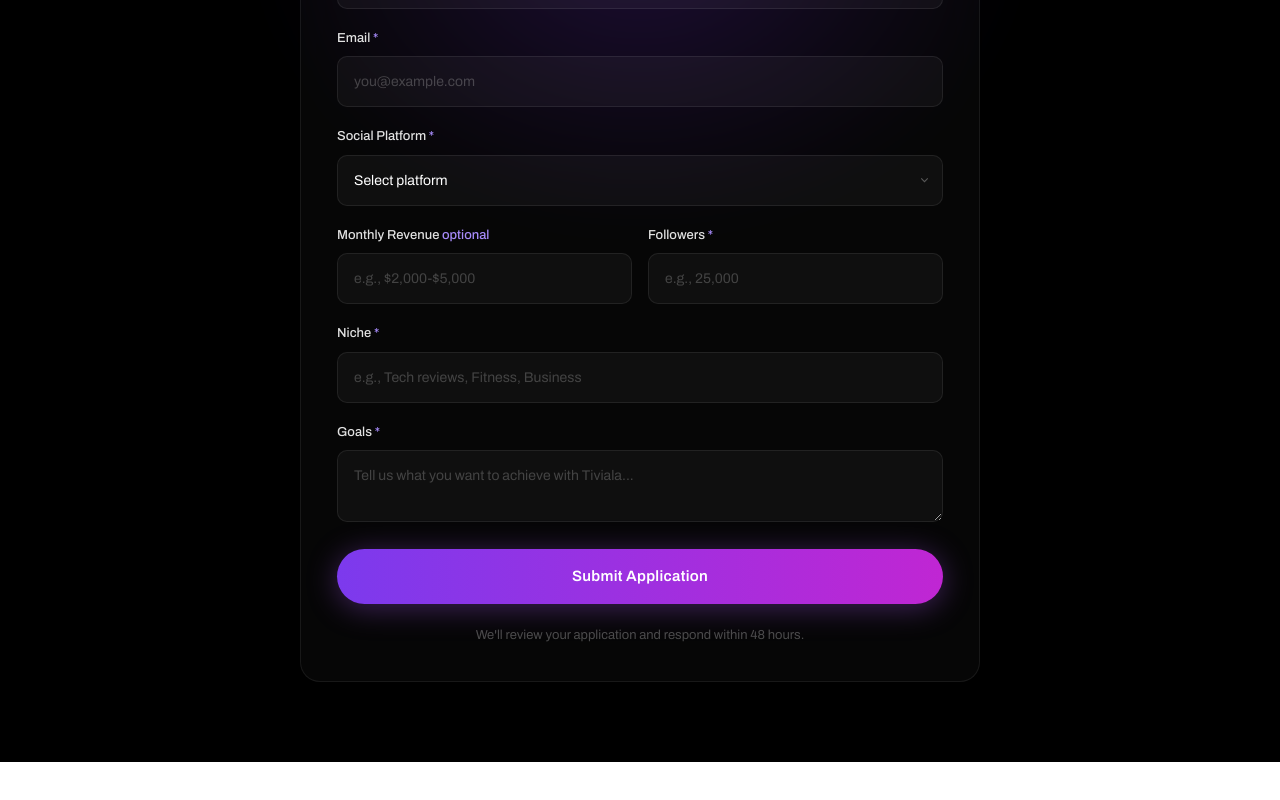
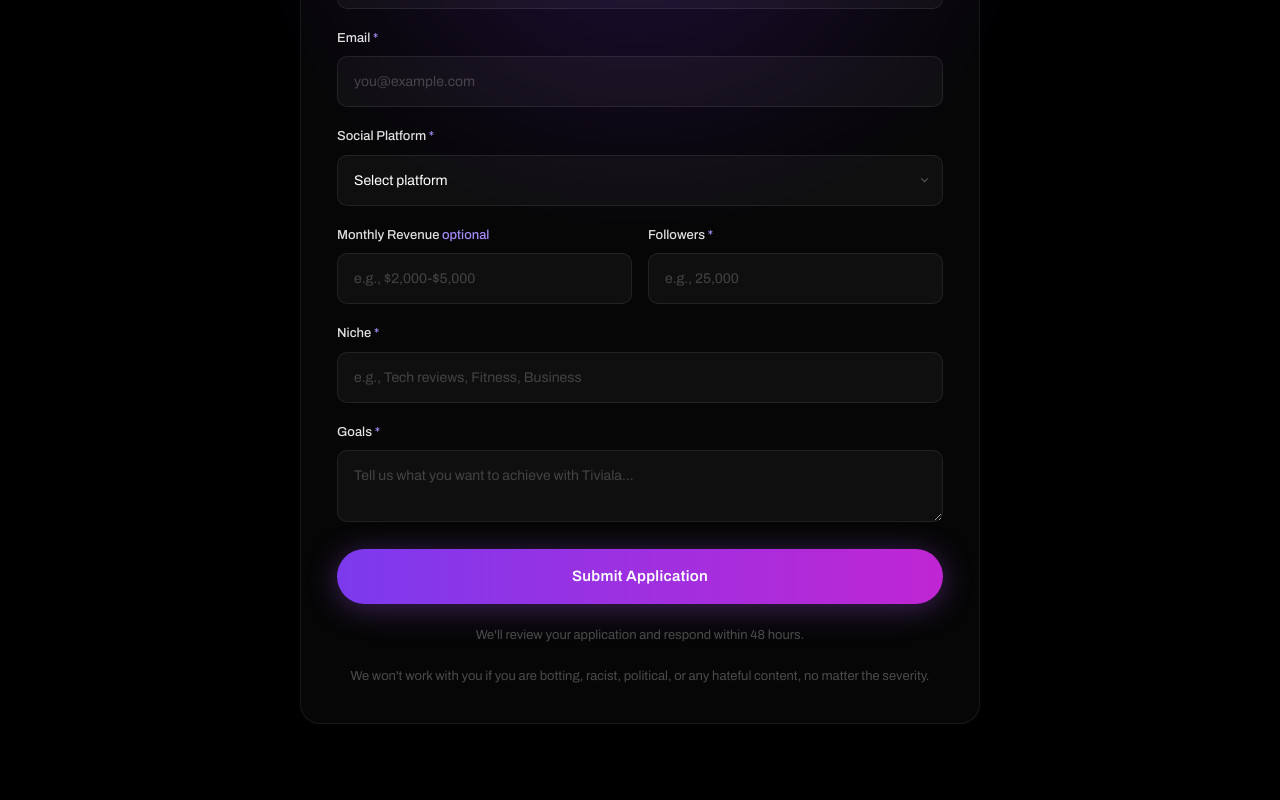
Before and after one commit to kwakdev/client, a React (Vite) app: page /formPage in a window 1280 px wide. Shown: the part 404-1204 px from the top of the page. Before the commit the page ends 1166 px from the top, so only its background shows below. Built offline with nearby package versions, Linux system fonts and the light colour scheme.

Commit message:
Changed based off client request

```diff
--- a/src/pages/FormPage.tsx
+++ b/src/pages/FormPage.tsx
@@ -239,7 +239,9 @@ export const FormPage: React.FC = () => {
             <p style={{ textAlign: "center", fontSize: "13px", color: "rgba(255,255,255,0.28)", marginTop: "2px" }}>
               We'll review your application and respond within 48 hours.
             </p>
-
+            <p style={{ textAlign: "center", fontSize: "13px", color: "rgba(255,255,255,0.28)", marginTop: "2px" }}>
+              We won't work with you if you are botting, racist, political, or any hateful content, no matter the severity.
+            </p>
             {status && (
               <p style={{ textAlign: "center", fontSize: "13px", color: status.startsWith("Error") || status.startsWith("Network") ? "#f87171" : "#4ade80" }}>
                 {status}
```
